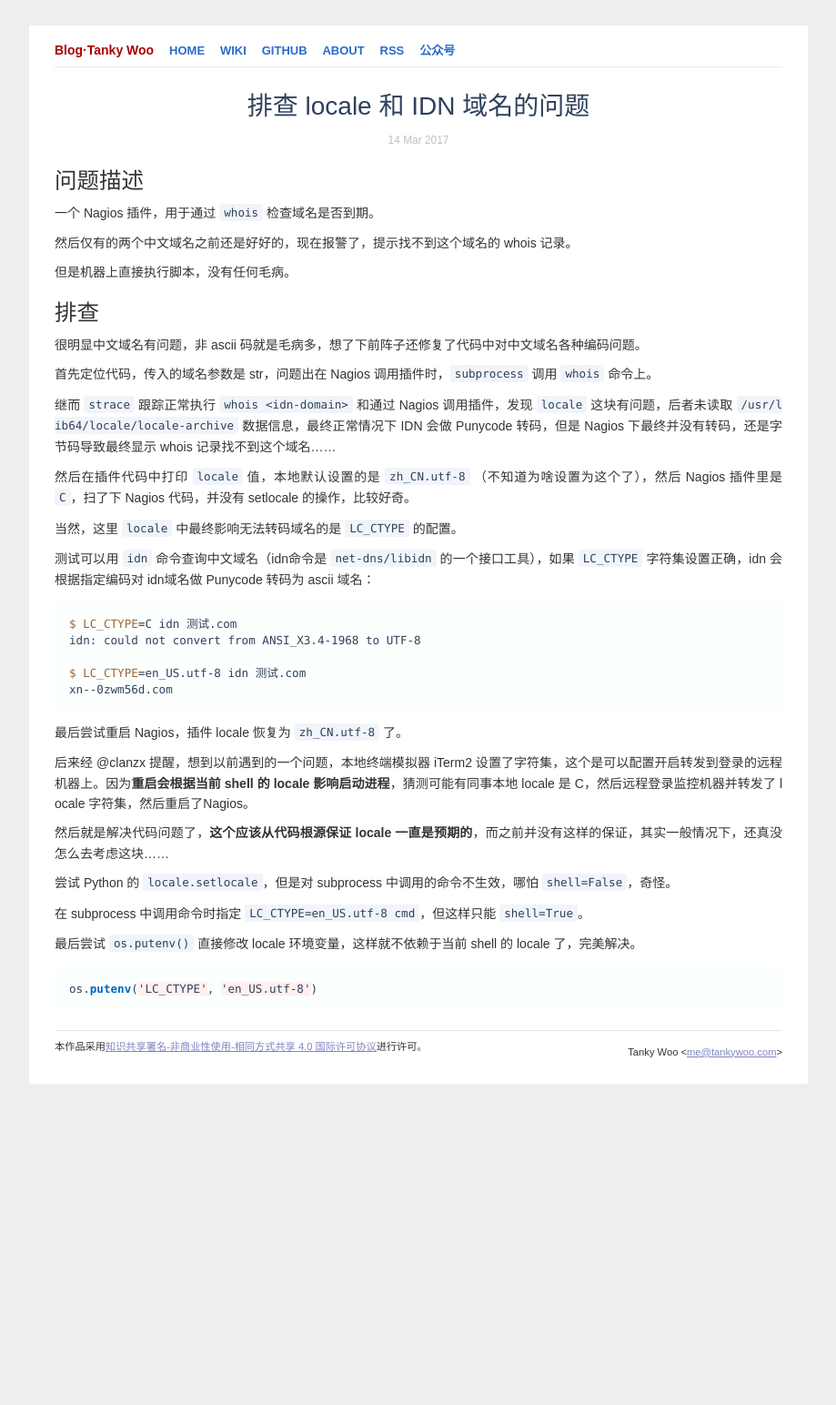
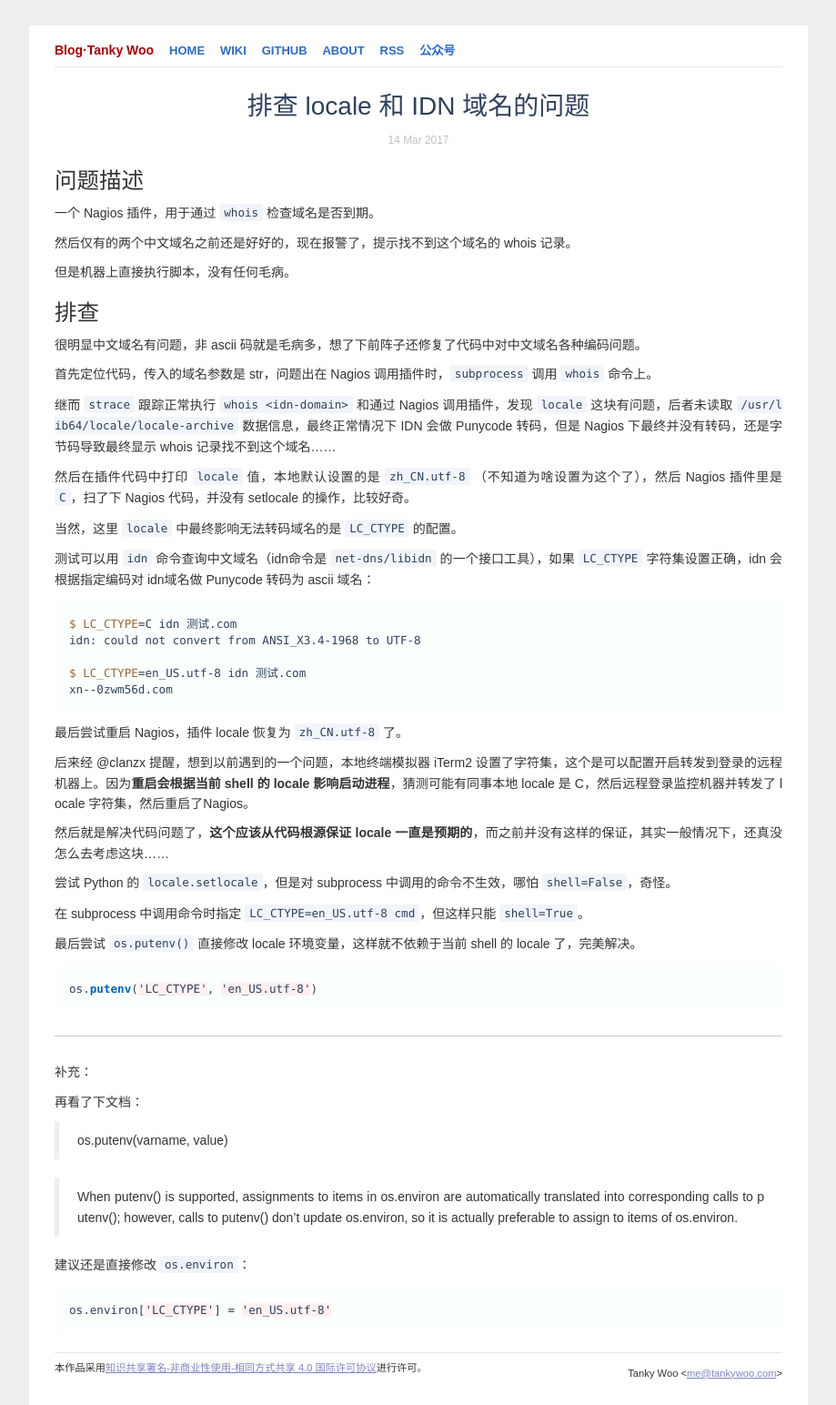
Before and after one commit to Harteyang/harte.top, a Jekyll site: the page built from _posts/2017-03-14-locale-and-idn-domain.markdown, in a window 1280 px wide. Shown: the whole page at 91% size, without its empty margins (180-1099 px from the left). Built offline with Jekyll 4.4.1, drawn with Linux system fonts in a browser that asks for light colours; nearby versions of some CDN libraries; Markdown is read by kramdown in place of the engine named in the settings; comment, search, counter and statistics services are not loaded; before the commit the page ends 1191 px from its top, so only the background shows below that.

Commit message:
Update: 排查 locale 和 IDN 域名的问题

````diff
--- a/_posts/2017-03-14-locale-and-idn-domain.markdown
+++ b/_posts/2017-03-14-locale-and-idn-domain.markdown
@@ -53,3 +53,19 @@ xn--0zwm56d.com
 ```python
 os.putenv('LC_CTYPE', 'en_US.utf-8')
 ```
+
+---
+
+补充：
+
+再看了下文档：
+
+> os.putenv(varname, value)
+
+> When putenv() is supported, assignments to items in os.environ are automatically translated into corresponding calls to putenv(); however, calls to putenv() don’t update os.environ, so it is actually preferable to assign to items of os.environ.
+
+建议还是直接修改 `os.environ`：
+
+```python
+os.environ['LC_CTYPE'] = 'en_US.utf-8'
+```
````
